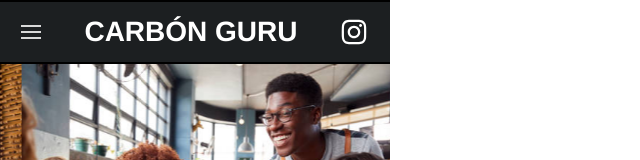
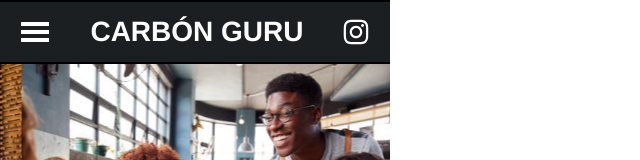
Before and after one commit to Degery71/carbon-guru, a Next.js app in the folder cg/: page / in a window 1280 px wide. Shown: the top 160 px of the page, without its empty margins (0-640 px from the left). Built offline with nearby package versions, Linux system fonts and the light colour scheme.

Commit message:
Dropdown menu works
Menu items are still lacking

```diff
--- a/cg/src/app/page.tsx
+++ b/cg/src/app/page.tsx
@@ -1,5 +1,5 @@
 import AutoCarousel from "@/components/AutoCarousel";
-import { FaInstagram } from "react-icons/fa";
+import { BurgerMenu } from "@/components/BurgerMenu";
 
 export default function Home() {
   return (
@@ -9,19 +9,7 @@ export default function Home() {
         {/* background  */}
         <div className="min-h-full min-w-full bg-pal-grey flex flex-col justify-top">
           {/* top menu */}
-          <div className="h-16 min-h-full flex justify-around content-center border-2 border-x-0 bg-pal-dark">
-            <div className="flex flex-col w-5 justify-center gap-1">
-              <div className="w-full h-0.5 bg-[#d9d9d9]" />
-              <div className="w-full h-0.5 bg-[#d9d9d9]" />
-              <div className="w-full h-0.5 bg-[#d9d9d9]" />
-            </div>
-            <div className="[font-family:'Coda_Caption-ExtraBold',Helvetica] font-extrabold text-white text-[28px] content-center">
-              CARBÓN GURU
-            </div>
-            <div className="flex items-center justify-center">
-              <FaInstagram size={28} color="white" className="align-middle" />
-            </div>
-          </div>
+          <BurgerMenu />
           <AutoCarousel />
           <h1 className="[font-family:'Inter-Regular',Helvetica] font-normal text-white text-xl tracking-[0] leading-[16.8px mt-4">
             Comida Callejera
--- /dev/null
+++ b/cg/src/components/BurgerMenu.tsx
@@ -0,0 +1,41 @@
+"use client";
+
+import Link from "next/link";
+import { useState } from "react";
+import { FaInstagram } from "react-icons/fa";
+import { GiHamburgerMenu } from "react-icons/gi";
+import { IoCloseSharp } from "react-icons/io5";
+
+export const BurgerMenu = () => {
+  const [isOpen, setIsOpen] = useState(false);
+  const toggleNavbar = () => {
+    setIsOpen(!isOpen);
+  };
+  return (
+    <div className="h-16 min-h-full flex justify-around content-center border-2 border-x-0 bg-pal-dark sticky top-0 z-20">
+      {/* Burger Logo */}
+      <div className="flex items-center justify-center" onClick={toggleNavbar}>
+        {!isOpen ? (
+          <GiHamburgerMenu size={32} color="white" className="align-middle" />
+        ) : (
+          <IoCloseSharp size={32} color="white" className="align-middle" />
+        )}
+      </div>
+
+      <Link
+        className="[font-family:'Coda_Caption-ExtraBold',Helvetica] font-extrabold text-white text-[28px] content-center"
+        href="/"
+      >
+        {" "}
+        CARBÓN GURU
+      </Link>
+
+      <Link
+        className="flex items-center justify-center"
+        href="https://www.instagram.com/_carbonguru_/"
+      >
+        <FaInstagram size={28} color="white" className="align-middle" />
+      </Link>
+    </div>
+  );
+};
```
